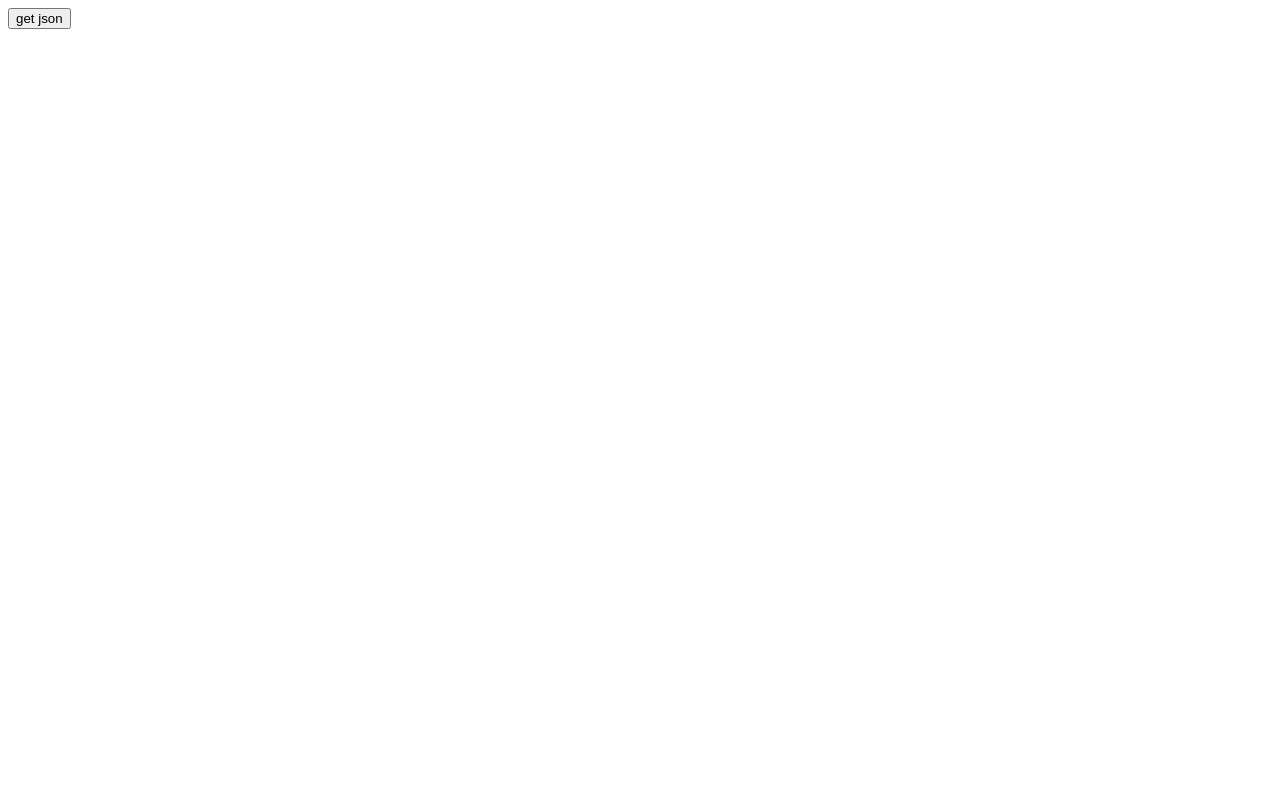
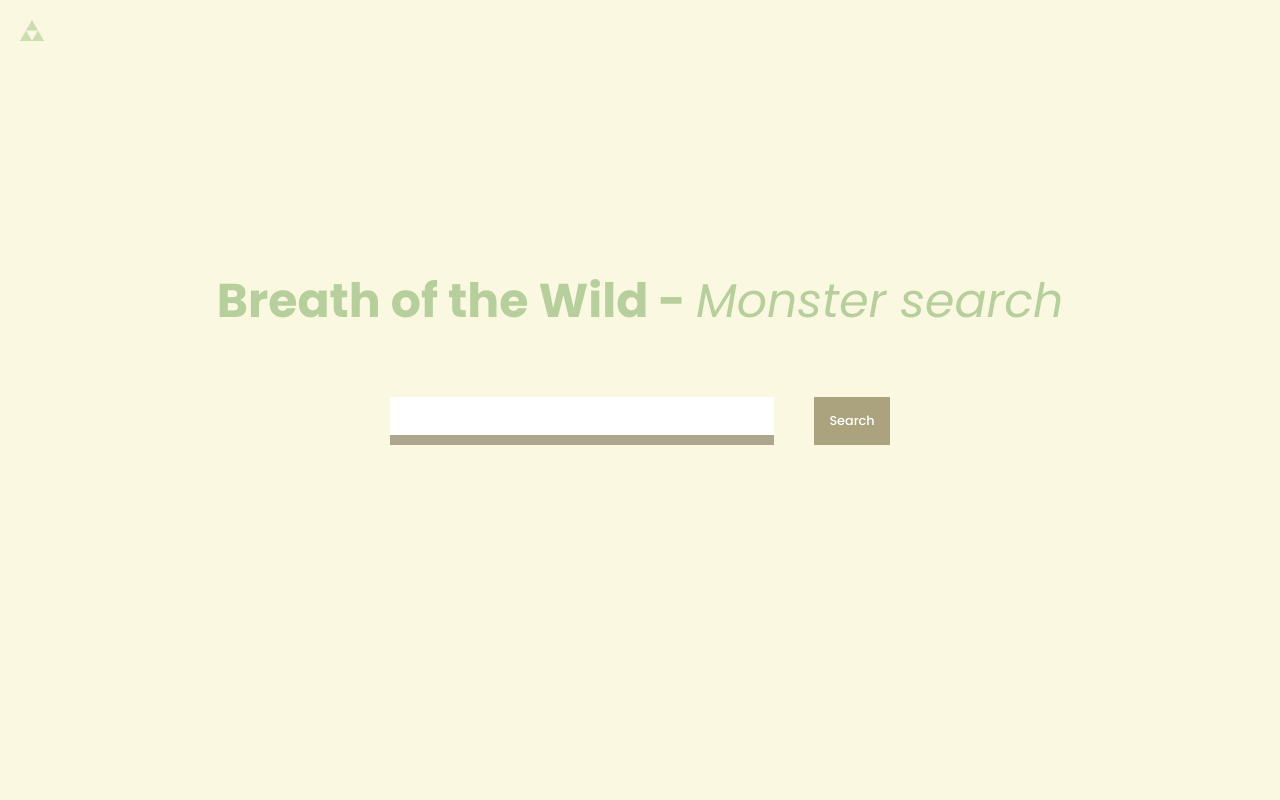
Before and after one commit to baptiste-gauthier/autocompletion, a PHP site: page / in a window 1280 px wide. Before the commit the page is almost empty. Run offline with PHP 8.4, Linux system fonts and the light colour scheme.

Commit message:
style ok

```diff
--- a/index.php
+++ b/index.php
@@ -5,12 +5,31 @@
         <meta http-equiv="X-UA-Compatible" content="IE=edge">
         <meta name="viewport" content="width=device-width, initial-scale=1.0">
         <title>Document</title>
+        <link rel="stylesheet" href="style/style.css">
     </head>
     <body>
 
-        <button id="get_json"> get json </button>
+        <header>
+            <div>
+                <img src="images/tri_force.svg" alt="triforce">
+            </div>
 
-        <div id="contenu"></div>
+        </header>
+
+        <main>
+            <section id="search">
+                <article class="content_search">
+                    <div class="title">
+                        <h1> Breath of the Wild - <span>Monster search</span> </h1>
+                    </div>
+                    <div class="bar">
+                            <input type="search" name="bar" id="search_bar">
+                            <button id="button_search"> Search </button>
+                    </div>
+                </article>
+            </section>
+
+        </main>
 
         <script src="https://ajax.googleapis.com/ajax/libs/jquery/3.5.1/jquery.min.js"></script>
         <script src="script.js"></script>
--- a/script.js
+++ b/script.js
@@ -1,41 +1,41 @@
 
 // permet d'ajouter en bdd toutes les infos du json
 
-$(document).on("click" , "#get_json" , () => {
-
-
-    $.ajax({
-        type: "GET",
-        url: "botw.json",
-        dataType: "json",
-        success: function (data) {
-            console.log(data) ;
-            for(var i = 0 ; i <= 80 ; i++)
-            {
-
-                var name = data.data.monsters[i].name ;
-                var description = data.data.monsters[i].description ;
-                var image = data.data.monsters[i].image;
-                if(data.data.monsters[i].common_locations == null)
-                {
-                    var common_locations = "" ;
-                }
-                else{
-                    var common_locations = data.data.monsters[i].common_locations[0];
-                }
-
-                $.ajax({
-                    type: "POST",
-                    url: "add_infos_bdd.php",
-                    data: {name: name, description: description, image: image, common_locations: common_locations},
-                    dataType: "text",
-                    success: function (response) {
-                        $('body').append(response);
-                    }
-                });
-
-
-            }
-        }
-    });
-})
+//-----------------------$(document).on("click" , "#get_json" , () => {
+//-----------------------
+//-----------------------
+//-----------------------    $.ajax({
+//-----------------------        type: "GET",
+//-----------------------        url: "botw.json",
+//-----------------------        dataType: "json",
+//-----------------------        success: function (data) {
+//-----------------------            console.log(data) ;
+//-----------------------            for(var i = 0 ; i <= 80 ; i++)
+//-----------------------            {
+//-----------------------
+//-----------------------                var name = data.data.monsters[i].name ;
+//-----------------------                var description = data.data.monsters[i].description ;
+//-----------------------                var image = data.data.monsters[i].image;
+//-----------------------                if(data.data.monsters[i].common_locations == null)
+//-----------------------                {
+//-----------------------                    var common_locations = "" ;
+//-----------------------                }
+//-----------------------                else{
+//-----------------------                    var common_locations = data.data.monsters[i].common_locations[0];
+//-----------------------                }
+//-----------------------
+//-----------------------                $.ajax({
+//-----------------------                    type: "POST",
+//-----------------------                    url: "add_infos_bdd.php",
+//-----------------------                    data: {name: name, description: description, image: image, common_locations: common_locations},
+//-----------------------                    dataType: "text",
+//-----------------------                    success: function (response) {
+//-----------------------                        $('body').append(response);
+//-----------------------                    }
+//-----------------------                });
+//-----------------------
+//-----------------------
+//-----------------------            }
+//-----------------------        }
+//-----------------------    });
+//-----------------------})
--- /dev/null
+++ b/style/style.css
@@ -0,0 +1,102 @@
+@import url("https://fonts.googleapis.com/css2?family=Poppins:ital,wght@0,300;0,500;0,700;1,400;1,500&display=swap");
+* {
+  margin: 0;
+  padding: 0;
+  -webkit-box-sizing: border-box;
+          box-sizing: border-box;
+  font-family: 'Poppins', sans-serif;
+  outline: none;
+  text-decoration: none;
+  list-style: none;
+}
+
+#search, #search .content_search .bar {
+  display: -webkit-box;
+  display: -ms-flexbox;
+  display: flex;
+  -webkit-box-pack: center;
+      -ms-flex-pack: center;
+          justify-content: center;
+  -webkit-box-align: center;
+      -ms-flex-align: center;
+          align-items: center;
+}
+
+body {
+  background-color: #f9f4ce98;
+}
+
+header {
+  height: 10vh;
+}
+
+header div {
+  width: 5%;
+}
+
+header div img {
+  width: 100%;
+  padding: 20px;
+}
+
+#search {
+  height: 90vh;
+}
+
+#search .content_search {
+  display: -webkit-box;
+  display: -ms-flexbox;
+  display: flex;
+  -webkit-box-orient: vertical;
+  -webkit-box-direction: normal;
+      -ms-flex-direction: column;
+          flex-direction: column;
+  -webkit-box-align: center;
+      -ms-flex-align: center;
+          align-items: center;
+  width: 100%;
+  -webkit-transform: translateY(-10vh);
+          transform: translateY(-10vh);
+}
+
+#search .content_search .title h1 {
+  font-size: 3.7vw;
+  margin-bottom: 50px;
+  color: #9fc184be;
+}
+
+#search .content_search .title h1 span {
+  font-style: italic;
+  font-weight: 400;
+}
+
+#search .content_search .bar {
+  width: 100%;
+}
+
+#search .content_search .bar input {
+  padding: 10px;
+  margin: 10px 20px;
+  width: 30%;
+  font-size: 1vw;
+  border: none;
+  border-bottom: #6c60328e 10px solid;
+}
+
+#search .content_search .bar button {
+  padding: 15px;
+  margin: 10px 20px;
+  font-size: 1vw;
+  background-color: #6c60328e;
+  border: none;
+  color: white;
+  font-weight: 400;
+  cursor: pointer;
+  -webkit-transition: .2s;
+  transition: .2s;
+}
+
+#search .content_search .bar button:hover {
+  background-color: #9fc184be;
+}
+/*# sourceMappingURL=style.css.map */
--- /dev/null
+++ b/style/style.scss
@@ -0,0 +1,93 @@
+@import url('https://fonts.googleapis.com/css2?family=Poppins:ital,wght@0,300;0,500;0,700;1,400;1,500&display=swap');
+
+*{
+    margin: 0 ;
+    padding: 0 ;
+    box-sizing: border-box;
+    font-family: 'Poppins', sans-serif;
+    outline: none ;
+    text-decoration: none;
+    list-style: none;
+}
+
+%dflex {
+    display: flex;
+    justify-content: center;
+    align-items: center;
+}
+
+body{
+    background-color: #f9f4ce98;
+}
+
+// header
+
+header{
+    height : 10vh ;
+    div{
+        width: 5%;
+
+
+        img{
+            width: 100%;
+            padding: 20px ;
+        }
+    }
+}
+
+#search{
+    height : 90vh ;
+    @extend %dflex;
+
+    & .content_search{
+        display: flex;
+        flex-direction: column;
+        align-items: center;
+        width: 100% ;
+        transform: translateY(-10vh);
+        & .title{
+            h1{
+                font-size: 3.7vw;
+                margin-bottom: 50px;
+                color: #9fc184be;
+
+                & span {
+                    font-style: italic;
+                    font-weight: 400;
+                }
+
+            }
+        }
+        & .bar {
+            width : 100% ;
+
+            @extend %dflex ;
+            input{
+                padding: 10px;
+                margin: 10px 20px;
+                width : 30%;
+                font-size: 1vw;
+                border: none;
+                border-bottom: #6c60328e 10px solid;
+
+            }
+            button{
+                padding: 15px;
+                margin : 10px 20px ;
+                font-size: 1vw;
+                background-color: #6c60328e;
+                border: none;
+                color: white;
+                font-weight: 400;
+                cursor: pointer;
+                transition: .2s;
+
+                &:hover{
+                    background-color: #9fc184be;
+                }
+            }
+        }
+    }
+
+
+}
```
Also changed, not shown: images/tri_force.svg (added), 1 other file.
